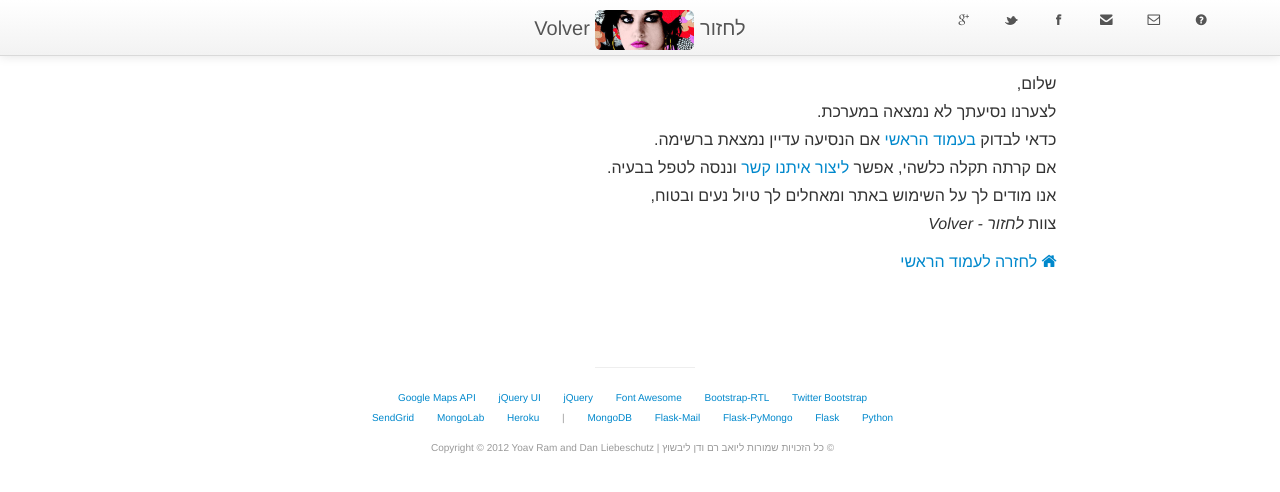
After one commit to yoavram/volver, a Flask app: page /delete/1 in a window 1280 px wide. The commit adds this page. Shown: the top 492 px of the page. Run offline with Flask 2, Linux system fonts and the light colour scheme; some libraries are stand-ins or nearby versions.

Commit message:
work on delete link, almost there, test the whole workflow from subsrciption->mail->deletion

```diff
--- a/server.py
+++ b/server.py
@@ -1,5 +1,5 @@
 # -*- coding: utf-8 -*-
-from flask import Flask, request, render_template, redirect, Response
+from flask import Flask, request, render_template, redirect, Response, url_for
 import os
 from flask.ext.pymongo import PyMongo, ASCENDING
 from flask.ext.mail import Mail, Message
@@ -8,6 +8,7 @@ from bson import ObjectId
 import simplejson
 from atlas import atlas
 from apscheduler.scheduler import Scheduler
+import uuid
 
 DATE_FORMAT = "%d/%m/%Y"
 DAYS_TO_EXPIRE = 7
@@ -49,6 +50,7 @@ def process_form(form):
 		form['source'] = form['custom_source']
 	if form['destination'].endswith('...'):
 		form['destination'] = form['custom_destination']
+	form['secret'] = str(uuid.uuid1())
 	return form
 
 
@@ -101,10 +103,11 @@ app.jinja_env.globals['atlas'] = atlas
 app.jinja_env.globals['sort_atlas_by_field'] = sort_atlas_by_field
 
 
-def send_welcome_mail(recipient_name, recipient_email):
+def send_welcome_mail(post):
 	msg = Message(u"ברוך הבא ללחזור!")
-	msg.add_recipient(recipient_email)
-	msg.html = render_template("welcome_mail.html", name=recipient_name, delete_link=app.config['WEBSITE_URL'])
+	msg.add_recipient(post['email'])
+	delete_link = request.url_root[:-1] + url_for('delete', secret=post['secret'])
+	msg.html = render_template("welcome_mail.html", post=post, delete_link=delete_link)
 	print "Sending mail to", recipient_email
 	mail.send(msg)
 
@@ -136,9 +139,10 @@ def index():
 		print "# Posts:", num
 		return render_template("index.html", posts=posts)
 	else:
-		oid = add_post(process_form(request.form.to_dict()))
-		print "Added object to database:", oid
-		send_welcome_mail(request.form['name'], request.form['email'])
+		post = process_form(request.form.to_dict())
+		oid = add_post(post)
+		print "Added post to database:", oid
+		send_welcome_mail(post)
 		return redirect('/')
 
 
@@ -149,6 +153,14 @@ def make_matches():
 	matches = get_collection().find({'leaving':arriving, 'source':destination})
 	oid = [str(p['_id']) for p in matches]
 	return jsonify(result=oid)
+
+
+@app.route('/delete/<string:secret>')
+def delete(secret):
+	post = get_collection().find_one({'secret':secret})
+	if post:
+		get_collection().remove(post['_id'])
+	return render_template("delete.html", post=post)
 
 
 if __name__ == '__main__':
--- a/templates/_table.html
+++ b/templates/_table.html
@@ -22,7 +22,9 @@
 		{% for p in posts if (p.direction == direction) or (direction == 'all') %}
 		<tr id="post_{{ p._id }}">
 			<td>
-				<a href="mailto:{{ p.email }}">{{ p.name }}</a>
+				<a href="mailto:{{ p.email }}"
+				{% if config.DEBUG %} title={{ p.secret }}{% endif %}
+				>{{ p.name }}</a>
 			</td>
 			<td>
 				{{ p.source }}
--- a/templates/base.html
+++ b/templates/base.html
@@ -49,15 +49,15 @@
   				<div class="nav-collapse">
   					<ul class="nav">
   						<li><a href="#" id="about-btn" title="מה זה?"><i class="icon-question-sign"></i></a></li>
-  						<li><a href="mailto:{{ config.EMAIL }}" title="צור קשר"><i class="icon-envelope"></i></a></li>
-  						<li><a href="mailto:?subject=Volver+-+לחזור&body=שמעת+על+לחזור?+{{ config.WEBSITE_URL }}" title="שתף במייל"><i class="icon-envelope-alt"></i></a></li>
+  						<li><a href="mailto:{{ config.EMAIL }}" title="צרו קשר"><i class="icon-envelope"></i></a></li>
+  						<li><a href="mailto:?subject=Volver+-+לחזור&body=שמעת+על+לחזור?+{{ config.WEBSITE_URL }}" title="שתפו במייל"><i class="icon-envelope-alt"></i></a></li>
   						<!-- http://stackoverflow.com/questions/9320517/whats-the-most-efficient-way-to-add-social-media-like-and-1-buttons-to-you/9321347#9321347 -->
-  						<li><a href="http://www.facebook.com/share.php?u={{ config.WEBSITE_URL }}" title="שתף בפייסבוק"><i class="icon-facebook"></i></a></li>
+  						<li><a href="http://www.facebook.com/share.php?u={{ config.WEBSITE_URL }}" title="שתפו בפייסבוק"><i class="icon-facebook"></i></a></li>
   						<!-- https://dev.twitter.com/docs/tweet-button -->
-  						<li><a href="https://twitter.com/share?url={{ config.WEBSITE_URL }}&text=לחזור+-+מתאמים+כיוונים+בקרטרה+אוסטרל&lang=he&counturl={{ config.WEBSITE_URL }}" class="twitter-share-button" data-lang="he" title="שתף בטוויטר">
+  						<li><a href="https://twitter.com/share?url={{ config.WEBSITE_URL }}&text=לחזור+-+מתאמים+כיוונים+בקרטרה+אוסטרל&lang=he&counturl={{ config.WEBSITE_URL }}" class="twitter-share-button" data-lang="he" title="שתפו בטוויטר">
   							<i class="icon-twitter"></i></a>
   						</li>
-  						<li><a href="https://plusone.google.com/_/+1/confirm?hl=he&url={{ config.WEBSITE_URL }}" title="שתף בגוגל+"><i class="icon-google-plus"></i></a></li>
+  						<li><a href="https://plusone.google.com/_/+1/confirm?hl=he&url={{ config.WEBSITE_URL }}" title="שתפו בגוגל+"><i class="icon-google-plus"></i></a></li>
   					</ul>
   				</div><!--/.nav-collapse -->
   			</div><!--/.container -->
--- /dev/null
+++ b/templates/delete.html
@@ -0,0 +1,31 @@
+{% extends "base.html" %}
+
+{% block main %}
+<div class="row-fluid">
+	<div class="span6 offset2">
+		<p>
+			{% if post %}
+
+		שלום, {{ post.name }}!
+		<br>
+		נסיעתך מ{{ post.source }} ל{{ post.destination }} נמחקה מהמערכת בעקבות בקשתך.
+
+		{% else %}
+		שלום,
+		<br>
+		לצערנו נסיעתך לא נמצאה במערכת.
+		<br>
+		כדאי לבדוק <a href="/">בעמוד הראשי</a> אם הנסיעה עדיין נמצאת ברשימה.
+		<br>
+		אם קרתה תקלה כלשהי, אפשר <a href="mailto:{{ config.EMAIL }}" title="צרו קשר">ליצור איתנו קשר</a> וננסה לטפל בבעיה.
+		{% endif %}
+		<br>
+		אנו מודים לך על השימוש באתר ומאחלים לך טיול נעים ובטוח,
+		<br>
+		צוות <em>{{ config.WEBSITE_NAME }}</em>
+	</p>
+	<p>
+		<a href="/"><i class="icon-home"></i> לחזרה לעמוד הראשי </a>
+	</div>
+</div>
+{% endblock main %}
--- a/templates/welcome_mail.html
+++ b/templates/welcome_mail.html
@@ -1,5 +1,5 @@
 <div dir='rtl'>
-<h4>שלום {{ name }},</h4>
+<h4>שלום {{ post.name }},</h4>
 פרטי נסיעתך יוצגו באתר <a href="{{ config.WEBSITE_URL }}" target="_blank">{{ config.WEBSITE_NAME }}</a> באופן מיידי.
 <br>
 על מנת למחוק את נסיעתך מהאתר, יש ללחוץ על הלינק הבא, או להעתיק אותו לתיבת הכתובת בדפדפן:
```
